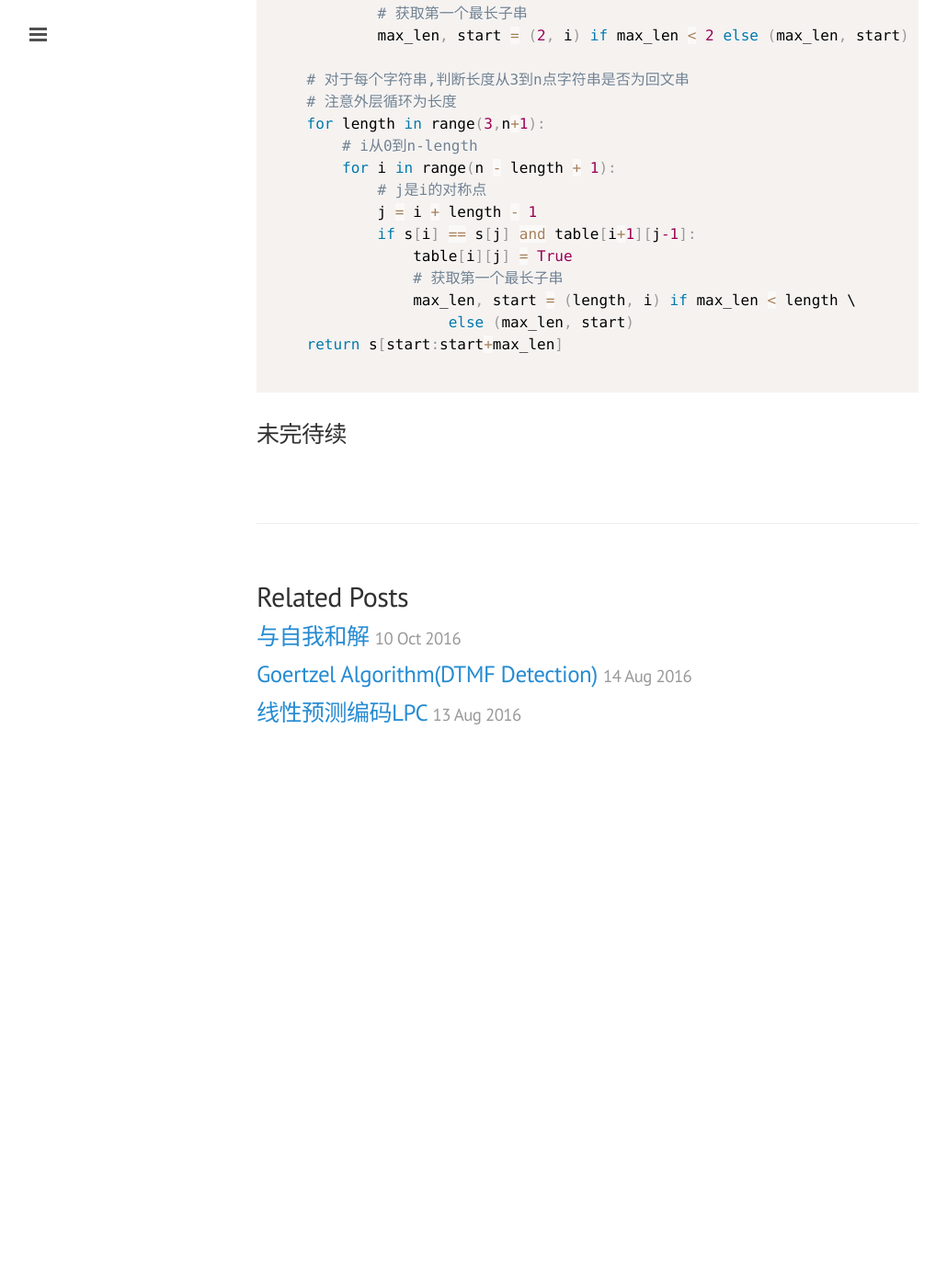
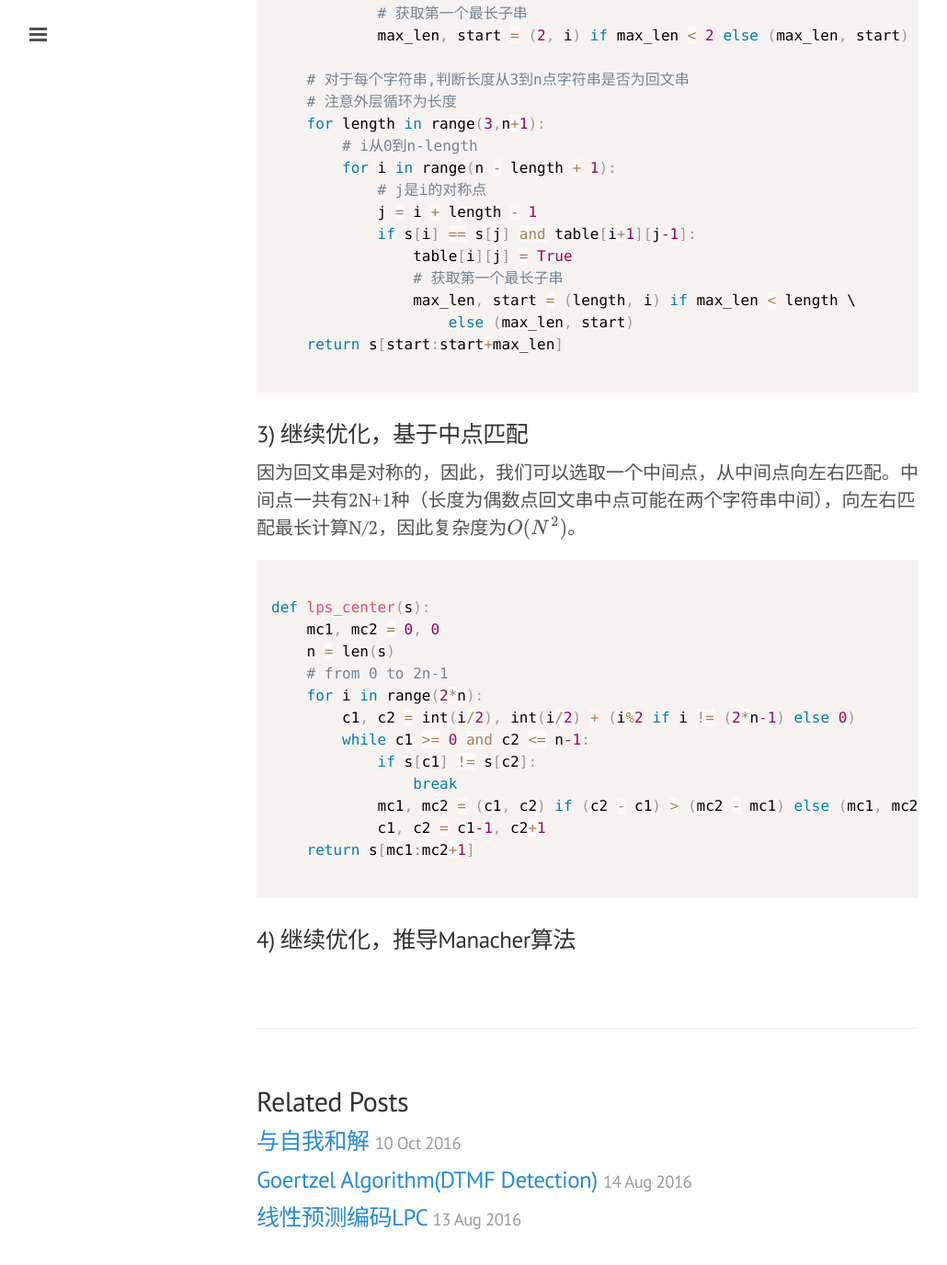
Before and after one commit to tkorays/tkorays.github.io, a Jekyll site: the page built from _posts/2016-10-31-Longest-Palindromic-Substring.markdown, in a window 1280 px wide and 1400 px high, scrolled down 1560 px. Shown: the top 1376 px of the window at 92% size, without its empty margins (1-1031 px from the left). Built offline with Jekyll 4.4.1, drawn with Linux system fonts in a browser that asks for light colours; formulas are drawn with MathJax 3; before the commit the page ends 2411 px from its top, so only the background shows below that.

Commit message:
lps center

```diff
--- a/_posts/2016-10-31-Longest-Palindromic-Substring.markdown
+++ b/_posts/2016-10-31-Longest-Palindromic-Substring.markdown
@@ -62,4 +62,24 @@ def lps_dp(s):
 </code>
 </pre>
 
-### 未完待续
+### 3) 继续优化，基于中点匹配
+因为回文串是对称的，因此，我们可以选取一个中间点，从中间点向左右匹配。中间点一共有2N+1种（长度为偶数点回文串中点可能在两个字符串中间），向左右匹配最长计算N/2，因此复杂度为$$O(N^2)$$。
+
+<pre class="language-python">
+<code>
+def lps_center(s):
+    mc1, mc2 = 0, 0
+    n = len(s)
+    # from 0 to 2n-1
+    for i in range(2*n):
+        c1, c2 = int(i/2), int(i/2) + (i%2 if i != (2*n-1) else 0)
+        while c1 >= 0 and c2 <= n-1:
+            if s[c1] != s[c2]:
+                break
+            mc1, mc2 = (c1, c2) if (c2 - c1) > (mc2 - mc1) else (mc1, mc2)
+            c1, c2 = c1-1, c2+1
+    return s[mc1:mc2+1]
+</code>
+</pre>
+
+### 4) 继续优化，推导Manacher算法
```
